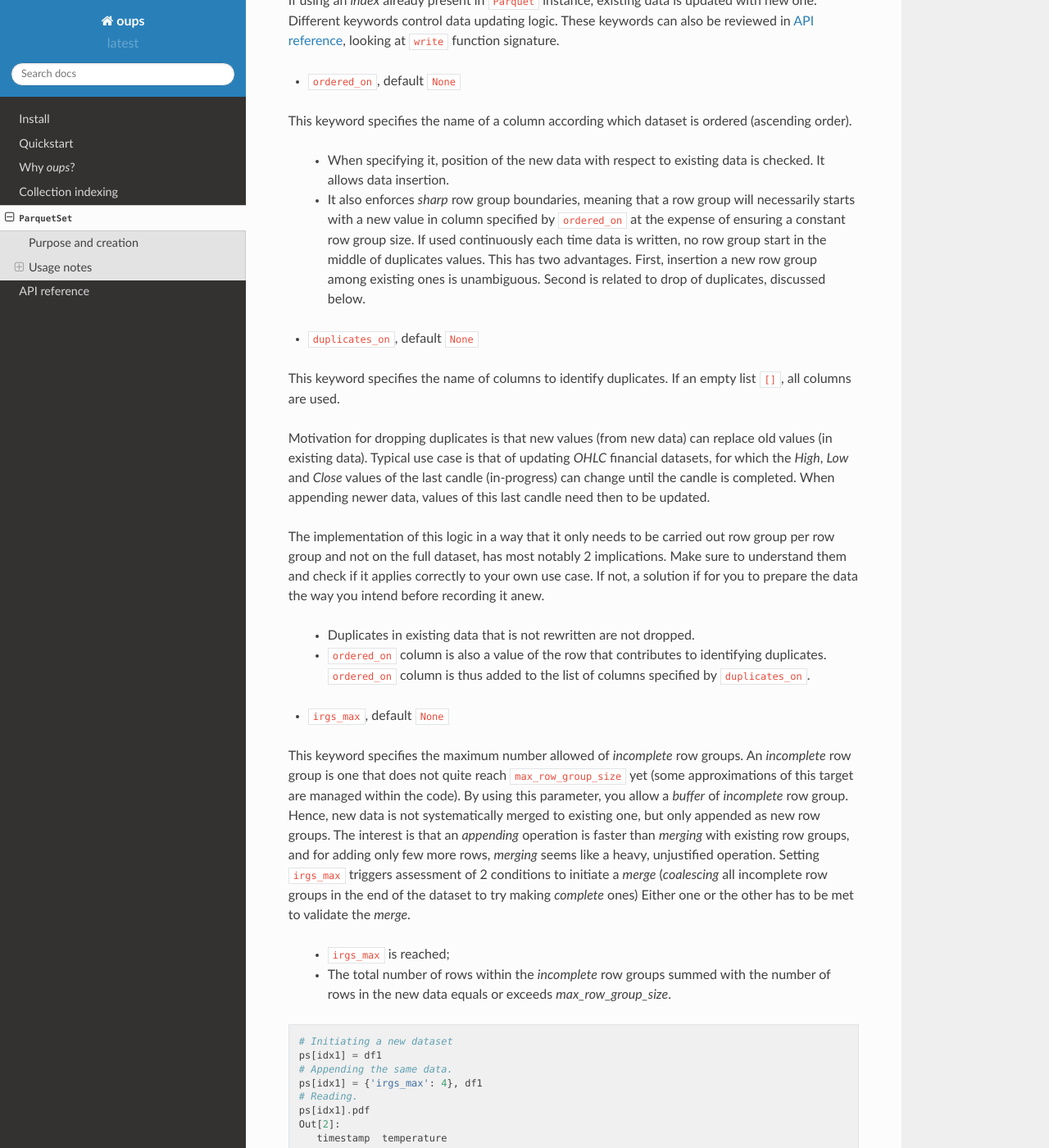
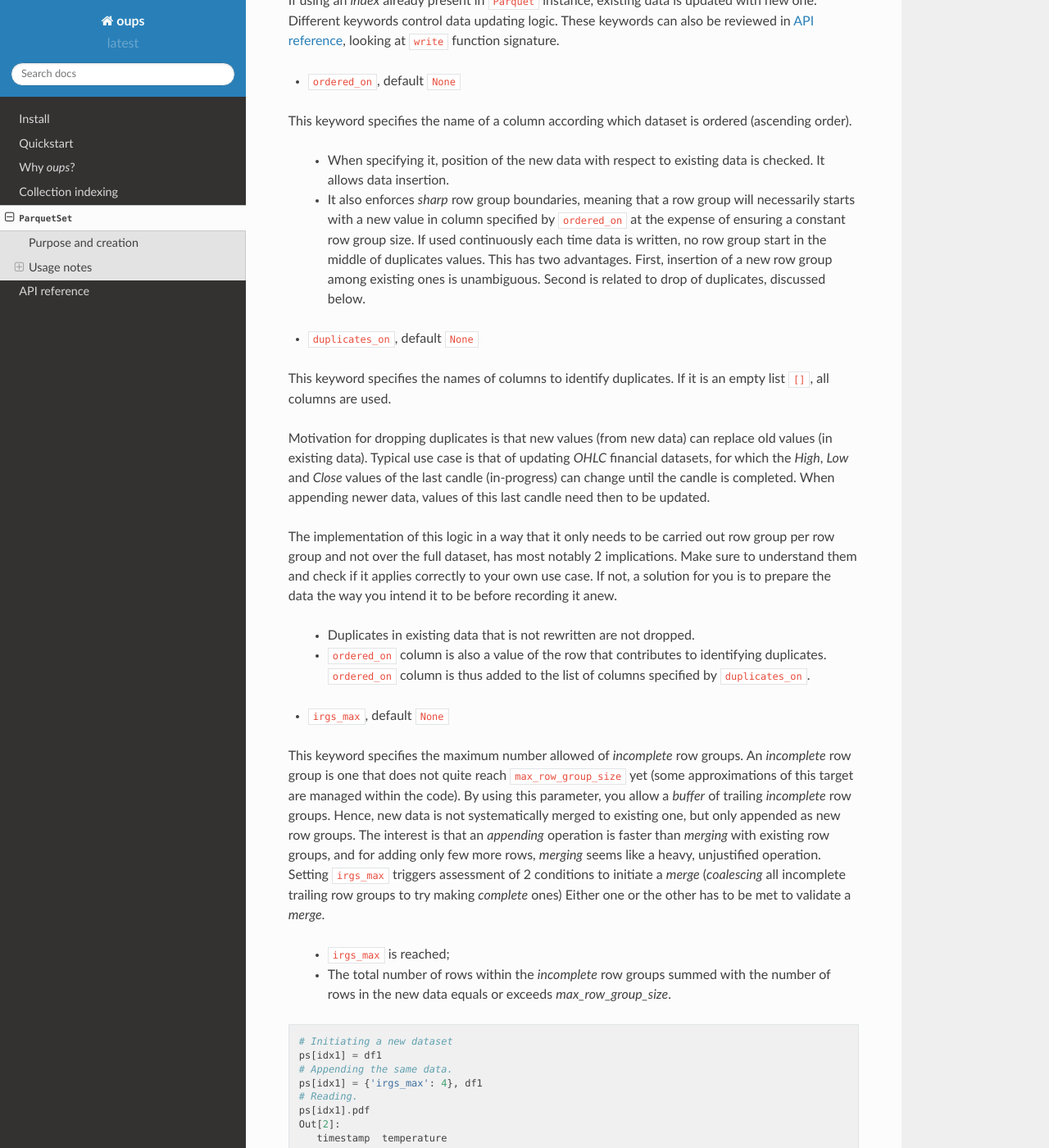
Before and after one commit to yohplala/oups, a Sphinx documentation site: the page built from docs/source/parquetset.rst, in a window 1280 px wide and 1400 px high, scrolled down 1696 px. Shown: the whole window at 82% size. Built offline with Sphinx 7.4.7 and the Read the Docs theme 2.0.0, drawn with Linux system fonts in a browser that asks for light colours.

Commit message:
Update parquetset.rst

```diff
--- a/docs/source/parquetset.rst
+++ b/docs/source/parquetset.rst
@@ -77,15 +77,15 @@ If using an *index* already present in ``Parquet`` instance, existing data is up
 This keyword specifies the name of a column according which dataset is ordered (ascending order).
 
   * When specifying it, position of the new data with respect to existing data is checked. It allows data insertion.
-  * It also enforces *sharp* row group boundaries, meaning that a row group will necessarily starts with a new value in column specified by ``ordered_on`` at the expense of ensuring a constant row group size. If used continuously each time data is written, no row group start in the middle of duplicates values. This has two advantages. First, insertion a new row group among existing ones is unambiguous. Second is related to drop of duplicates, discussed below.
+  * It also enforces *sharp* row group boundaries, meaning that a row group will necessarily starts with a new value in column specified by ``ordered_on`` at the expense of ensuring a constant row group size. If used continuously each time data is written, no row group start in the middle of duplicates values. This has two advantages. First, insertion of a new row group among existing ones is unambiguous. Second is related to drop of duplicates, discussed below.
 
 * ``duplicates_on``, default ``None``
 
-This keyword specifies the name of columns to identify duplicates. If an empty list ``[]``, all columns are used.
+This keyword specifies the names of columns to identify duplicates. If it is an empty list ``[]``, all columns are used.
 
 Motivation for dropping duplicates is that new values (from new data) can replace old values (in existing data). Typical use case is that of updating *OHLC* financial datasets, for which the *High*, *Low* and *Close* values of the last candle (in-progress) can change until the candle is completed. When appending newer data, values of this last candle need then to be updated.
 
-The implementation of this logic in a way that it only needs to be carried out row group per row group and not on the full dataset, has most notably 2 implications. Make sure to understand them and check if it applies correctly to your own use case. If not, a solution if for you to prepare the data the way you intend before recording it anew.
+The implementation of this logic in a way that it only needs to be carried out row group per row group and not over the full dataset, has most notably 2 implications. Make sure to understand them and check if it applies correctly to your own use case. If not, a solution for you is to prepare the data the way you intend it to be before recording it anew.
 
   * Duplicates in existing data that is not rewritten are not dropped.
   * ``ordered_on`` column is also a value of the row that contributes to identifying duplicates. ``ordered_on`` column is thus added to the list of columns specified by ``duplicates_on``.
@@ -93,9 +93,9 @@ The implementation of this logic in a way that it only needs to be carried out r
 * ``irgs_max``, default ``None``
 
 This keyword specifies the maximum number allowed of `incomplete` row groups. An `incomplete` row group is one that does not quite reach ``max_row_group_size`` yet (some approximations of this target are managed within the code).
-By using this parameter, you allow a `buffer` of `incomplete` row group. Hence, new data is not systematically merged to existing one, but only appended as new row groups.
+By using this parameter, you allow a `buffer` of trailing `incomplete` row groups. Hence, new data is not systematically merged to existing one, but only appended as new row groups.
 The interest is that an `appending` operation is faster than `merging` with existing row groups, and for adding only few more rows, `merging` seems like a heavy, unjustified operation.
-Setting ``irgs_max`` triggers assessment of 2 conditions to initiate a `merge` (`coalescing` all incomplete row groups in the end of the dataset to try making `complete` ones) Either one or the other has to be met to validate the `merge`.
+Setting ``irgs_max`` triggers assessment of 2 conditions to initiate a `merge` (`coalescing` all incomplete trailing row groups to try making `complete` ones) Either one or the other has to be met to validate a `merge`.
 
   * ``irgs_max`` is reached;
   * The total number of rows within the `incomplete` row groups summed with the number of rows in the new data equals or exceeds `max_row_group_size`.
```
